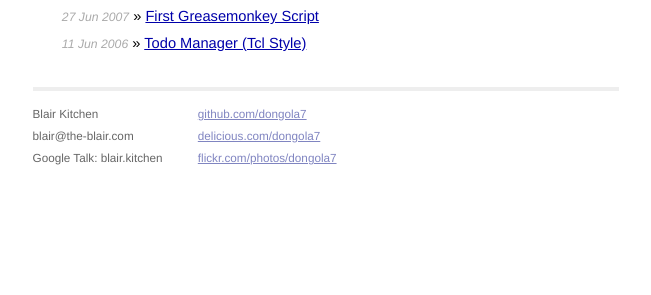
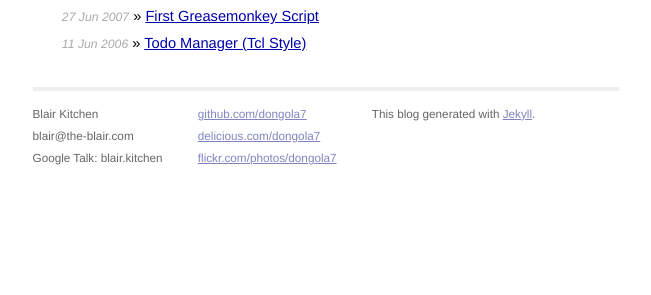
Before and after one commit to dongola7/dongola7.github.com, a Jekyll site: the page built from index.html, in a window 1280 px wide. Shown: the part 646-941 px from the top of the page, without its empty margins (314-965 px from the left). Built offline with Jekyll 4.4.1, drawn with Linux system fonts in a browser that asks for light colours.

Commit message:
Adding a link to Jekyll in the footer.

```diff
--- a/_layouts/default.html
+++ b/_layouts/default.html
@@ -34,6 +34,9 @@
 			<a href="http://flickr.com/photos/dongola7">flickr.com/photos/dongola7</a>
 			</p>
 		</div>
+		<div class="contact">
+			<p>This blog generated with <a href="http://github.com/mojombo/jekyll">Jekyll</a>.
+		</div>
 	</div>
 </div>
 
```
